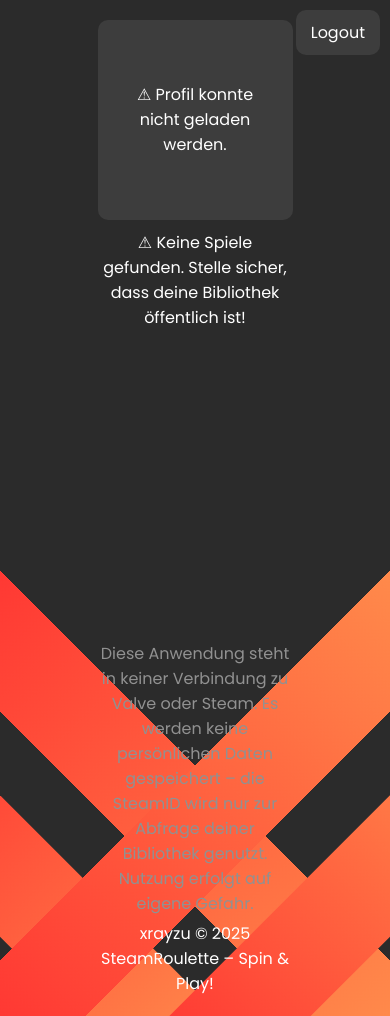
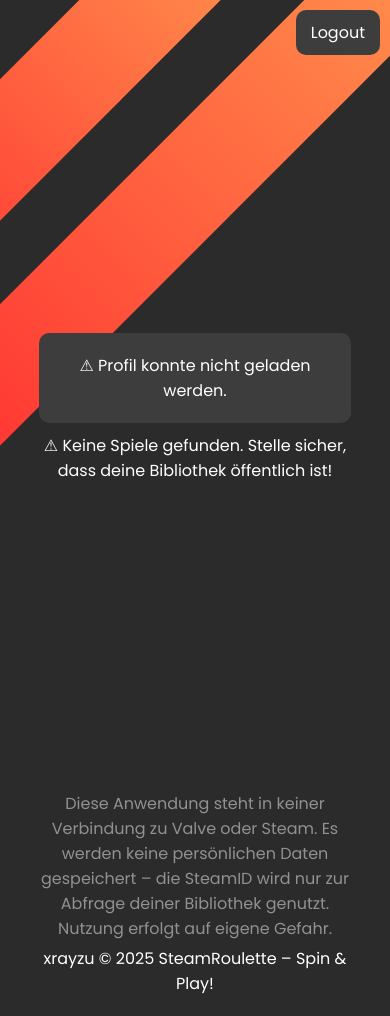
Before and after one commit to xxxCam900xxx/SteamRoulette, a PHP site: page /roulette.php in a window 390 px wide. Run offline with PHP 8.4, Linux system fonts and the light colour scheme; the visitor is signed in with stand-in values (Sample User, id 1); data that the repository does not hold is empty.

Commit message:
💄 App: Mobile Version eingebaut

```diff
--- a/app/index.php
+++ b/app/index.php
@@ -70,7 +70,7 @@ if (isset($_POST['userinput'])) {
     <main>
         <img src="./images/SteamRoulette Banner.png" alt="SteamRoulette Logo" class="logo">
         <p class="description">
-            SteamRoulette hilft dir, das nächste Spiel aus deiner Steam-Bibliothek zu finden.<br>
+            SteamRoulette hilft dir, das nächste Spiel aus deiner Steam-Bibliothek zu finden.
             Melde dich mit deinem Steam-Account an oder gib deine SteamID bzw. deinen Profilnamen ein!
         </p>
 
--- a/app/style.css
+++ b/app/style.css
@@ -87,7 +87,7 @@ footer p {
 }
 
 .logout {
-    position: fixed;
+    position: absolute;
     top: 10px;
     right: 10px;
     background-color: #3D3D3D;
@@ -193,10 +193,11 @@ footer p {
     flex-direction: column;
     gap: 10px;
     text-align: start;
-    width: 500px;
+    max-width: 500px;
+    width: 100%;
 }
 
-#result > div {
+#result>div {
     display: flex;
     flex-direction: column;
     gap: 20px;
@@ -219,6 +220,7 @@ footer p {
     width: 100%;
     border-radius: 10px;
     margin-top: 10px;
+    object-fit: contain;
 }
 
 /* AAAAAAAAAAAA */
@@ -288,3 +290,66 @@ footer p {
 .profileCard button i {
     font-size: 3rem;
 }
+
+@media(max-width: 1440px) {
+    .balken {
+        width: 500px;
+        height: 100px;
+        background: #FF3131;
+        background: linear-gradient(90deg, rgba(255, 49, 49, 1) 0%, rgba(255, 145, 77, 1) 100%);
+        position: fixed;
+        z-index: -1;
+    }
+
+    main {
+        justify-content: center;
+    }
+
+    body {
+        padding: 75px 10% 20px 10%;
+    }
+
+    #left-1,
+    #left-2 {
+        display: none;
+    }
+
+    #right-1,
+    #right-2 {
+        transform: rotate(-45deg);
+    }
+
+    #right-1 {
+        top: 50px;
+        left: -200px;
+    }
+
+    #right-2 {
+        top: 150px;
+        left: -175px;
+        width: 700px;
+    }
+
+    .profileCard .content {
+        flex-direction: column;
+        align-items: start;
+    }
+
+    .profileCard {
+        height: fit-content;
+        flex-direction: column;
+        gap: 20px;
+    }
+
+    .profileCard button {
+        flex-direction: row-reverse;
+        width: 100%;
+        height: fit-content;
+        justify-content: space-between;
+        aspect-ratio: auto;
+    }
+
+    .roulette-container {
+        transform: scale(1.5);
+    }
+}
```
